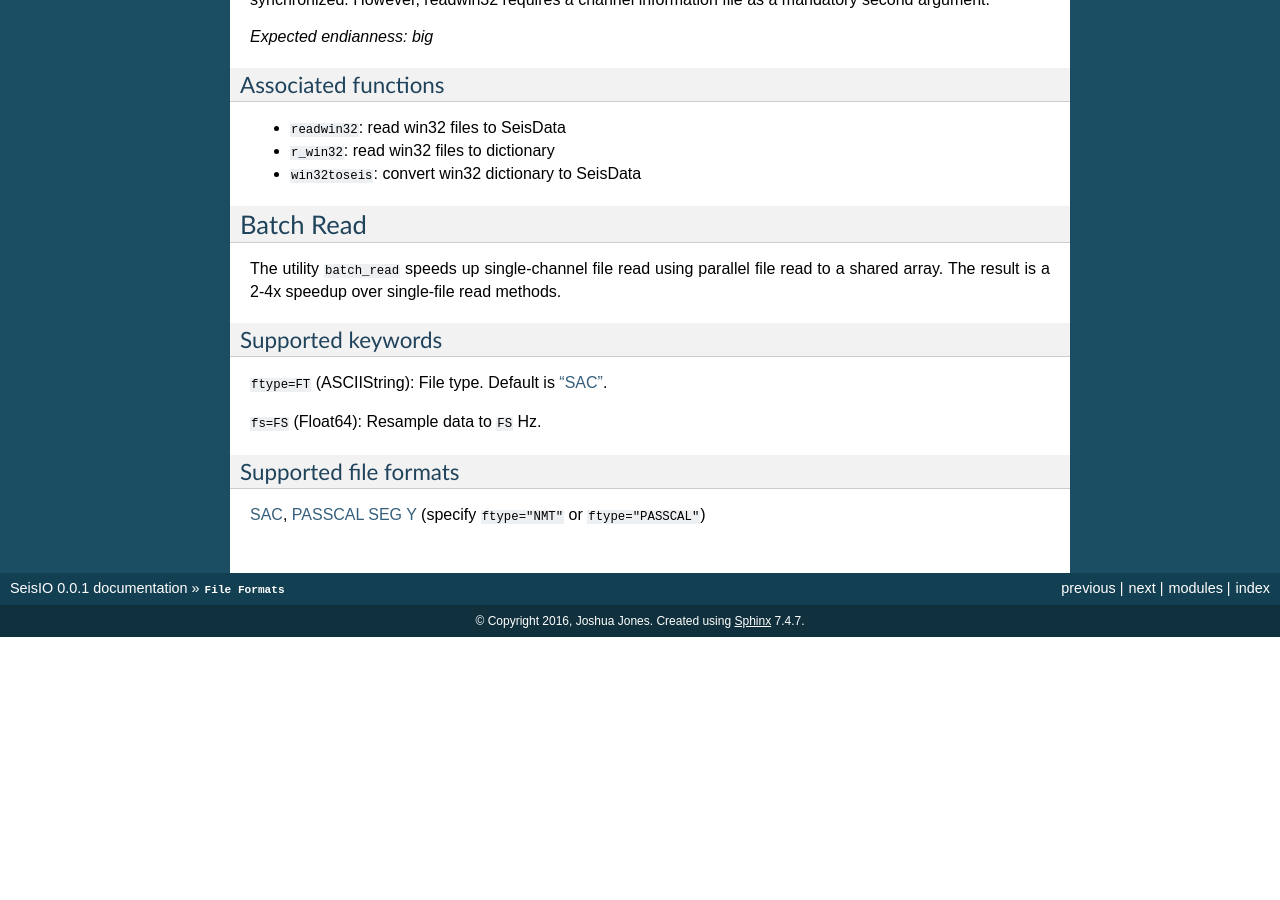
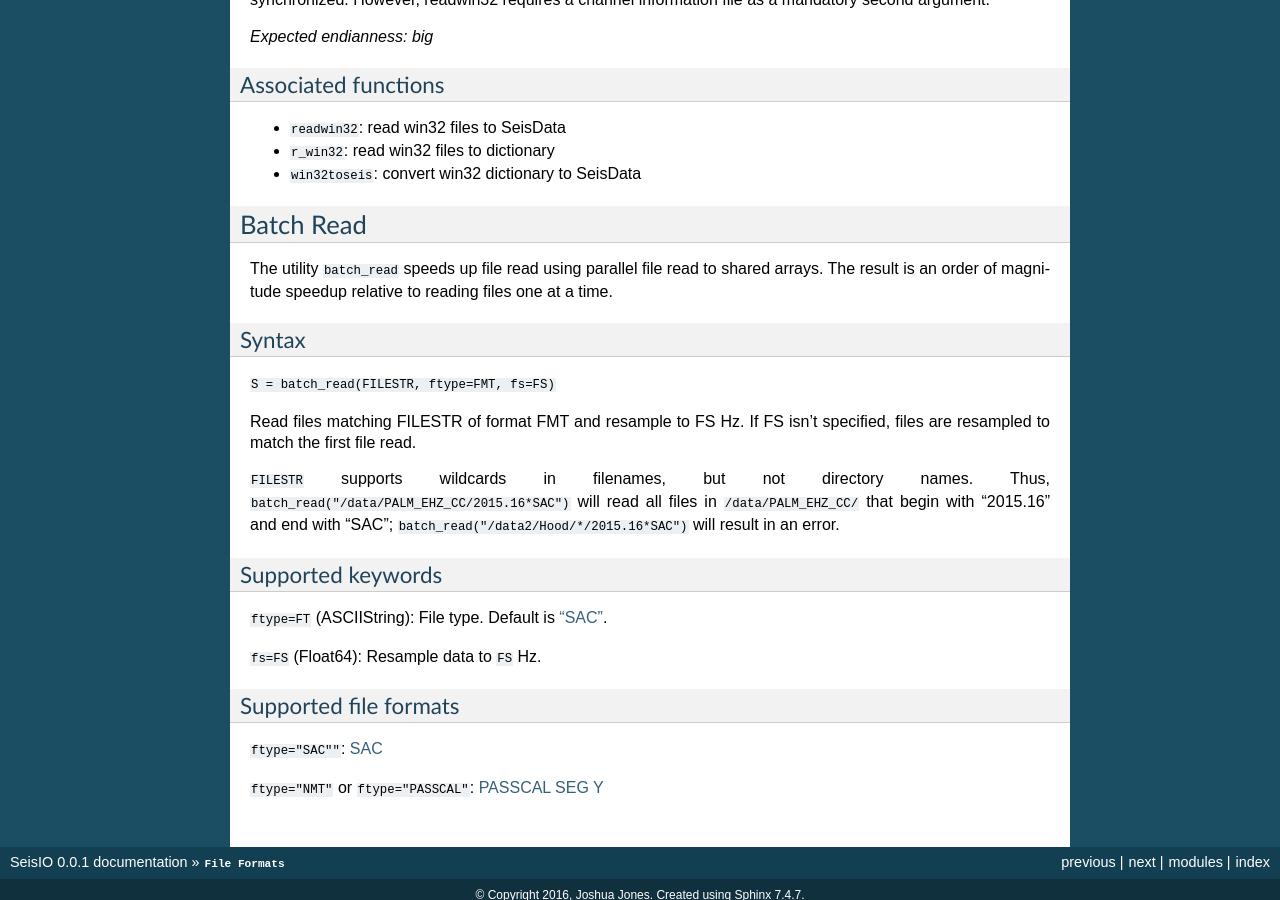
Before and after one commit to jpjones76/SeisIO.jl, a Sphinx documentation site: the page built from docs/src/fileformats.rst, in a window 1280 px wide and 900 px high, scrolled down 2129 px. Built offline with Sphinx 7.4.7, drawn with Linux system fonts in a browser that asks for light colours; before the commit the page ends 2766 px from its top, so only the background shows below that.

Commit message:
much faster batch_read
Former-commit-id: a14b8407fe847ea50976b5514fa3e69687360a96
Former-commit-id: 29cc9494a521082450a2f6089faf63a4b3f8fdd9

```diff
--- a/docs/src/fileformats.rst
+++ b/docs/src/fileformats.rst
@@ -148,14 +148,28 @@ Associated functions
 
 Batch Read
 ==========
-The utility ``batch_read`` speeds up single-channel file read using parallel file read to a shared array. The result is a 2-4x speedup over single-file read methods.
+The utility ``batch_read`` speeds up file read using parallel file read to shared arrays. The result is an order of magnitude speedup relative to reading files one at a time.
+
+
+Syntax
+------
+``S = batch_read(FILESTR, ftype=FMT, fs=FS)``
+
+Read files matching FILESTR of format FMT and resample to FS Hz. If FS isn't specified, files are resampled to match the first file read.
+
+``FILESTR`` supports wildcards in filenames, but not directory names. Thus, ``batch_read("/data/PALM_EHZ_CC/2015.16*SAC")`` will read all files in ``/data/PALM_EHZ_CC/`` that begin with "2015.16" and end with "SAC"; ``batch_read("/data2/Hood/*/2015.16*SAC")`` will result in an error.
+
 
 Supported keywords
 ------------------
+
 ``ftype=FT`` (ASCIIString): File type. Default is :ref:`"SAC" <sac1>`.
 
 ``fs=FS`` (Float64): Resample data to ``FS`` Hz.
 
 Supported file formats
 ----------------------
-:ref:`SAC <sac1>`, :ref:`PASSCAL SEG Y <segy>` (specify ``ftype="NMT"`` or ``ftype="PASSCAL"``)
+
+``ftype="SAC""``: :ref:`SAC <sac1>`
+
+``ftype="NMT"`` or ``ftype="PASSCAL"``: :ref:`PASSCAL SEG Y <segy>`
```
Also changed, not shown: 3 other files.
